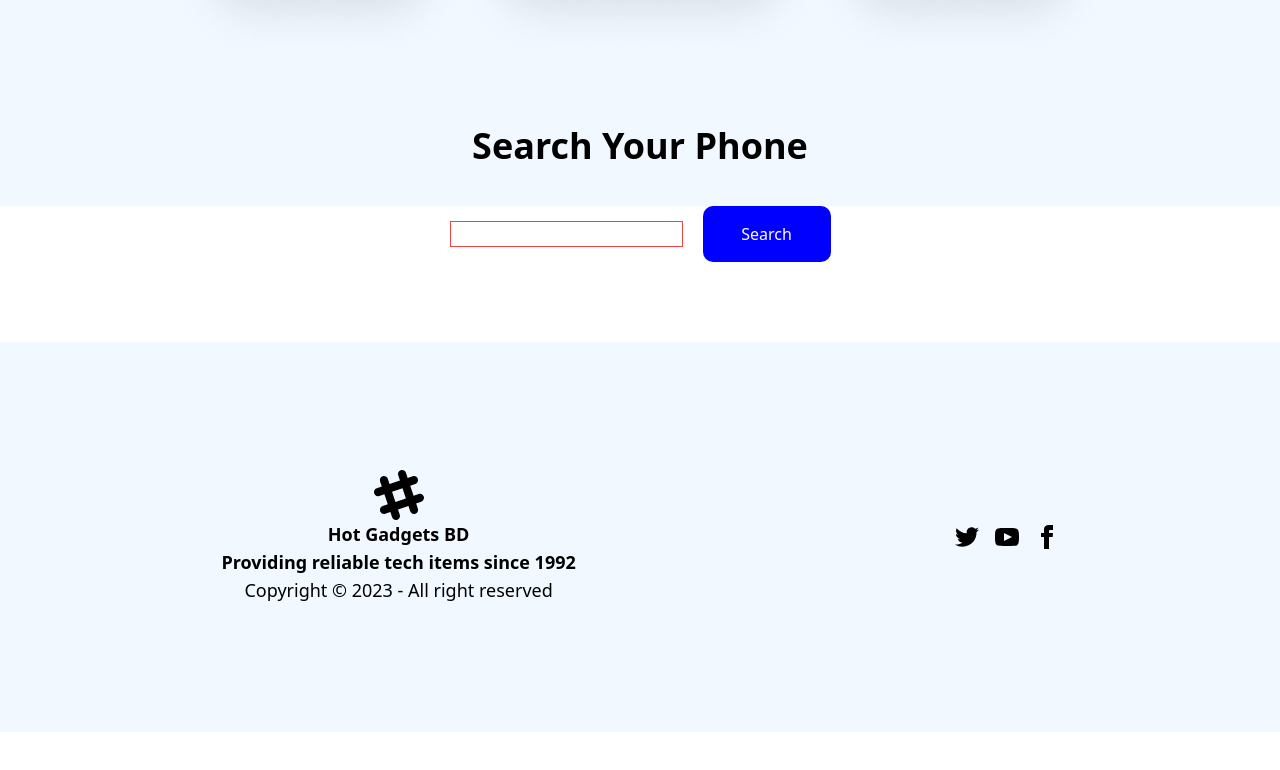
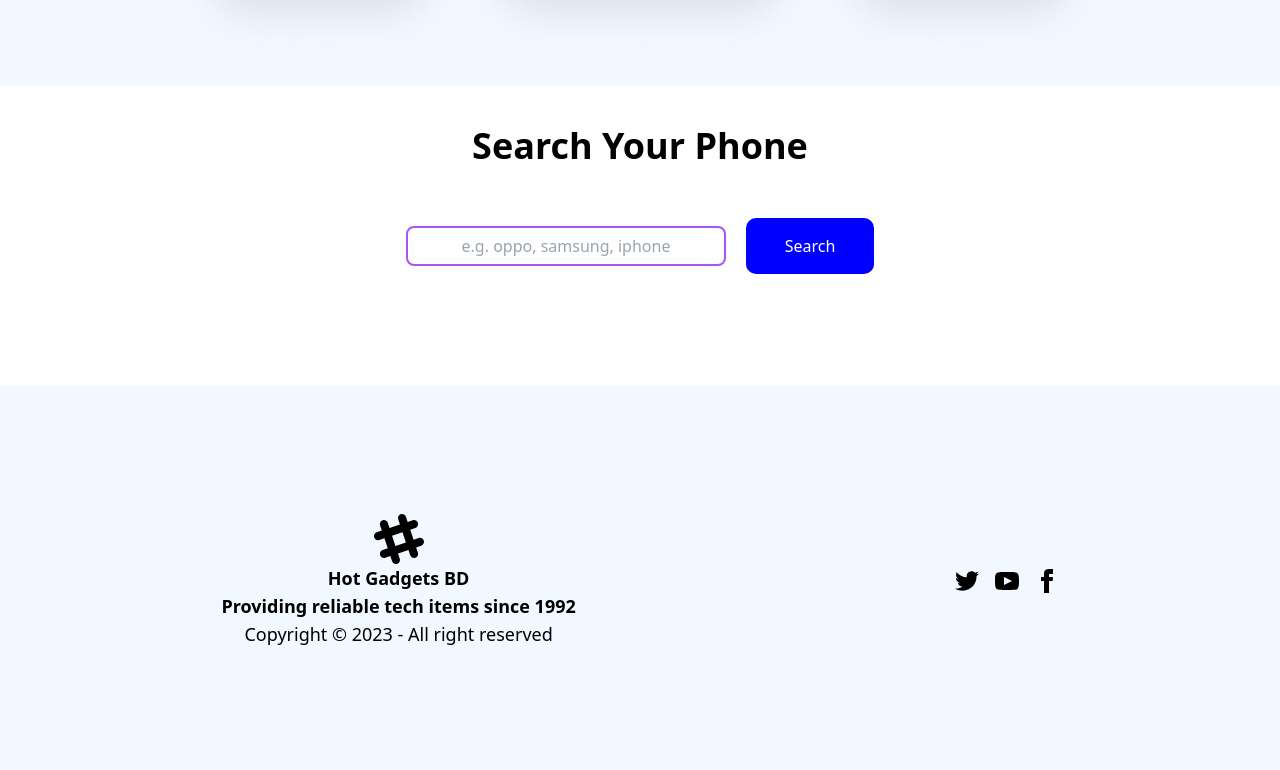
Before and after one commit to Prateekyadav01/Day12_Js_Project, a website built with Vite: page index.html in a window 1280 px wide. Shown: the part 1003-1773 px from the top of the page. Before the commit the page ends 1735 px from the top, so only its background shows below. Built offline with nearby package versions, Linux system fonts and the light colour scheme; no server answers.

Commit message:
almost done

```diff
--- a/index.html
+++ b/index.html
@@ -29,13 +29,15 @@
             <img src="pngwing 2.png" alt="2image" class="absolute bottom-0 right-40">
           </div>
 
-          <h1 class="text-4xl text-center font-bold my-10">Search Your Phone</h1>
+
 
       </header>
 
       <div>
-        <div class="flex flex-row justify-center items-center gap-5">
-            <input type="text" name="Search" id="search" class="flex items-center border border-red-500 ">
+        <h1 class="text-4xl text-center font-bold my-10">Search Your Phone</h1>
+        <div class="flex flex-row justify-center items-center gap-5 my-5">
+          <input id="search" type="text" placeholder="e.g. oppo, samsung, iphone" class="input input-bordered w-full max-w-xs my-5 h-10 border-2 border-purple-500 rounded-lg text-center">
+
             <button  id="btn1" class="btn btn-primary">Search</button>
         </div>
         <div id="main1">
```
